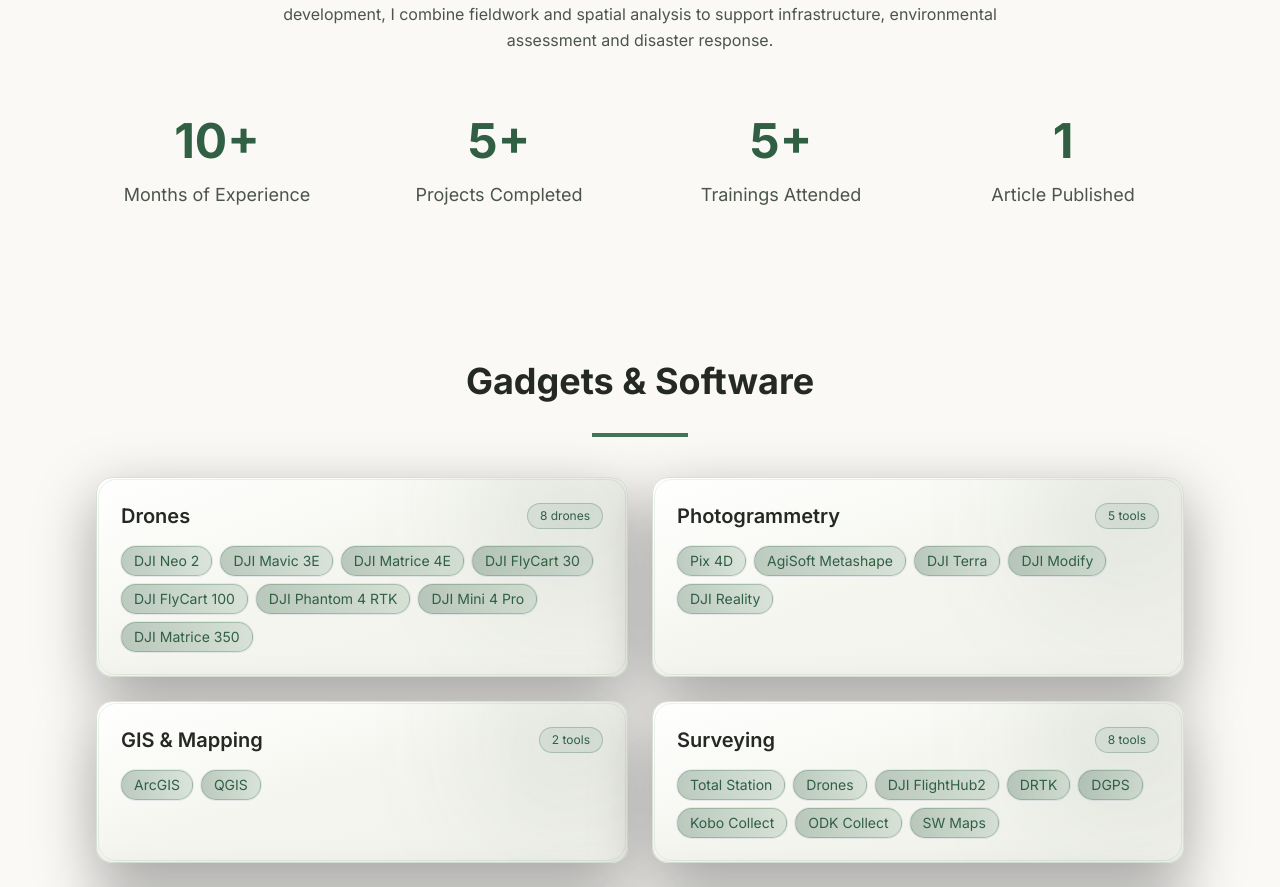
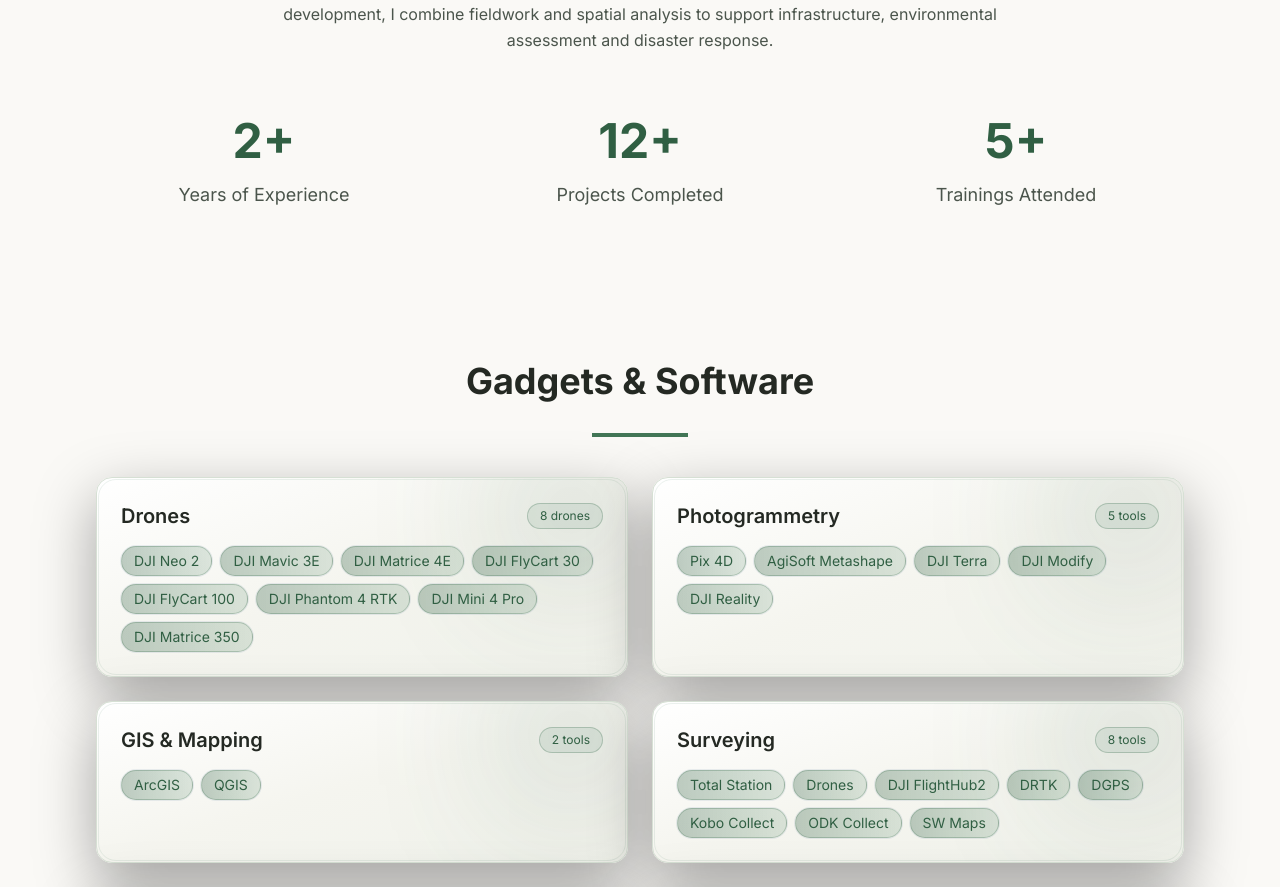
Before and after one commit to shradaya-raj/Shradaya_Raj, a Next.js app: page / in a window 1280 px wide. Shown: the part 1065-1952 px from the top of the page. Built offline with nearby package versions, Linux system fonts and the light colour scheme; no server answers.

Commit message:
Update Home experience and project totals

```diff
--- a/data/site/home.json
+++ b/data/site/home.json
@@ -10,10 +10,9 @@
     "paragraph": "I'm a Geomatics Engineering graduate from Tribhuvan University with experience in drone surveying, GIS, GNSS, 3D modeling and 360° mapping. My work includes high-resolution mapping with Airlift Technology, drone-delivery assistance and flood-impact mapping on Mt. Manaslu, and field capture and virtual tours with Galli Maps. I've also handled drone-delivery operations following the Rasuwa-Bhotekoshi flood in Nepal, operating DJI FlyCart 100 and FlyCart 30 drones. Alongside WebGIS development, I combine fieldwork and spatial analysis to support infrastructure, environmental assessment and disaster response."
   },
   "stats": [
-    { "number": "10+", "label": "Months of Experience" },
-    { "number": "5+", "label": "Projects Completed" },
-    { "number": "5+", "label": "Trainings Attended" },
-    { "number": "1", "label": "Article Published" }
+    { "number": "2+", "label": "Years of Experience" },
+    { "number": "12+", "label": "Projects Completed" },
+    { "number": "5+", "label": "Trainings Attended" }
   ],
   "toolsTitle": "Gadgets & Software",
   "toolsCategories": [
--- a/src/components/HomePageClient.tsx
+++ b/src/components/HomePageClient.tsx
@@ -41,10 +41,9 @@ const defaultHomeContent: HomeContent = {
       "I'm a Geomatics Engineering graduate from Tribhuvan University with experience in drone surveying, GIS, GNSS, 3D modeling and 360° mapping. My work includes high-resolution mapping with Airlift Technology, drone-delivery assistance and flood-impact mapping on Mt. Manaslu, and field capture and virtual tours with Galli Maps. I've also handled drone-delivery operations following the Rasuwa-Bhotekoshi flood in Nepal, operating DJI FlyCart 100 and FlyCart 30 drones. Alongside WebGIS development, I combine fieldwork and spatial analysis to support infrastructure, environmental assessment and disaster response.",
   },
   stats: [
-    { number: '10+', label: 'Months of Experience' },
-    { number: '5+', label: 'Projects Completed' },
+    { number: '2+', label: 'Years of Experience' },
+    { number: '12+', label: 'Projects Completed' },
     { number: '5+', label: 'Trainings Attended' },
-    { number: '1', label: 'Article Published' },
   ],
   toolsTitle: 'Gadgets & Software',
   toolsCategories: [
@@ -186,7 +185,7 @@ export default function HomePageClient({ initialProjects, initialContent }: {
             </motion.div>
 
             {/* Key Stats */}
-            <div className="grid grid-cols-2 md:grid-cols-4 gap-10 mb-6">
+            <div className="grid grid-cols-1 sm:grid-cols-3 gap-8 sm:gap-10 mb-6">
               {homeContent.stats.map((stat) => (
                 <motion.div
                   key={stat.label}
```
Also changed, not shown: 1 other file (tests, documents, lock files or other folders).
